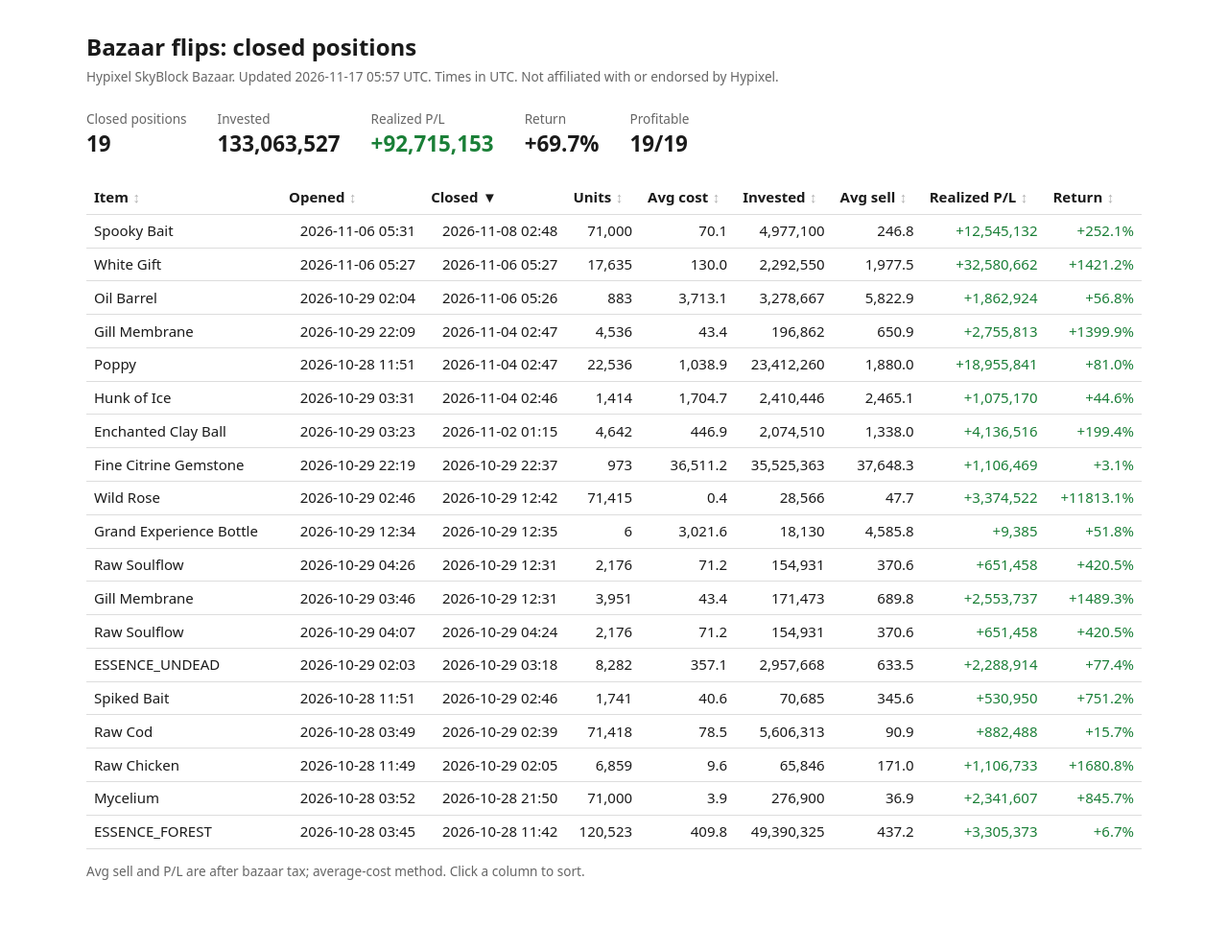
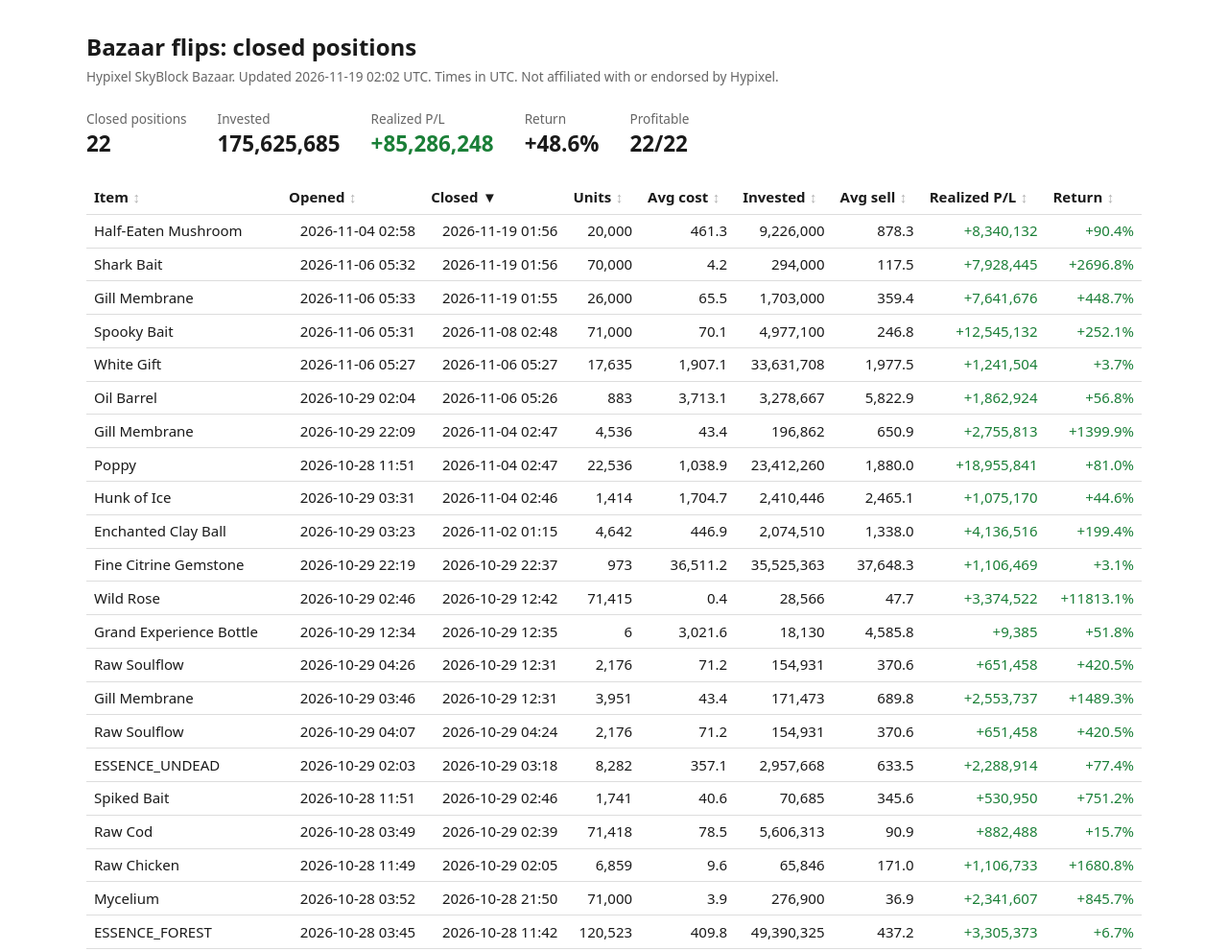
Before and after one commit to rylandhill/bazaar-flips, a plain HTML site: page index.html in a window 1280 px wide. Shown: the top 991 px of the page at 96% size. Before the commit the page ends 963 px from the top, so only its background shows below. Drawn offline with Linux system fonts and the light colour scheme.

Commit message:
Update closed positions (22)

```diff
--- a/index.html
+++ b/index.html
@@ -24,18 +24,21 @@ th[data-asc="0"]::after{content:"\25BC";opacity:1;color:var(--fg)}
 }
 </style></head><body>
 <h1>Bazaar flips: closed positions</h1>
-<div class="mut">Hypixel SkyBlock Bazaar. Updated 2026-11-17 05:57 UTC. Times in UTC.
+<div class="mut">Hypixel SkyBlock Bazaar. Updated 2026-11-19 02:02 UTC. Times in UTC.
 Not affiliated with or endorsed by Hypixel.</div>
 <div class="tiles">
-<div class="tile"><span class="mut">Closed positions</span><b>19</b></div>
-<div class="tile"><span class="mut">Invested</span><b>133,063,527</b></div>
-<div class="tile"><span class="mut">Realized P/L</span><b class="pos">+92,715,153</b></div>
-<div class="tile"><span class="mut">Return</span><b>+69.7%</b></div>
-<div class="tile"><span class="mut">Profitable</span><b>19/19</b></div>
+<div class="tile"><span class="mut">Closed positions</span><b>22</b></div>
+<div class="tile"><span class="mut">Invested</span><b>175,625,685</b></div>
+<div class="tile"><span class="mut">Realized P/L</span><b class="pos">+85,286,248</b></div>
+<div class="tile"><span class="mut">Return</span><b>+48.6%</b></div>
+<div class="tile"><span class="mut">Profitable</span><b>22/22</b></div>
 </div>
 <table><thead><tr><th data-i="0">Item</th><th data-i="1">Opened</th><th data-i="2" data-asc="0">Closed</th><th data-i="3">Units</th><th data-i="4">Avg cost</th><th data-i="5">Invested</th><th data-i="6">Avg sell</th><th data-i="7">Realized P/L</th><th data-i="8">Return</th></tr></thead><tbody>
+<tr><td data-label="Item" data-k="half-eaten mushroom">Half-Eaten Mushroom</td><td data-label="Opened" data-k="1793761086" style="text-align:right">2026-11-04 02:58</td><td data-label="Closed" data-k="1795053381" style="text-align:right">2026-11-19 01:56</td><td data-label="Units" data-k="20000.0" style="text-align:right">20,000</td><td data-label="Avg cost" data-k="461.3" style="text-align:right">461.3</td><td data-label="Invested" data-k="9226000.0" style="text-align:right">9,226,000</td><td data-label="Avg sell" data-k="878.306625" style="text-align:right">878.3</td><td data-label="Realized P/L" data-k="8340132.5" class="pos" style="text-align:right">+8,340,132</td><td data-label="Return" data-k="0.903981411229135" class="pos" style="text-align:right">+90.4%</td></tr>
+<tr><td data-label="Item" data-k="shark bait">Shark Bait</td><td data-label="Opened" data-k="1793943134" style="text-align:right">2026-11-06 05:32</td><td data-label="Closed" data-k="1795053364" style="text-align:right">2026-11-19 01:56</td><td data-label="Units" data-k="70000.0" style="text-align:right">70,000</td><td data-label="Avg cost" data-k="4.2" style="text-align:right">4.2</td><td data-label="Invested" data-k="294000.0" style="text-align:right">294,000</td><td data-label="Avg sell" data-k="117.4635" style="text-align:right">117.5</td><td data-label="Realized P/L" data-k="7928445.0" class="pos" style="text-align:right">+7,928,445</td><td data-label="Return" data-k="26.9675" class="pos" style="text-align:right">+2696.8%</td></tr>
+<tr><td data-label="Item" data-k="gill membrane">Gill Membrane</td><td data-label="Opened" data-k="1793943220" style="text-align:right">2026-11-06 05:33</td><td data-label="Closed" data-k="1795053307" style="text-align:right">2026-11-19 01:55</td><td data-label="Units" data-k="26000.0" style="text-align:right">26,000</td><td data-label="Avg cost" data-k="65.5" style="text-align:right">65.5</td><td data-label="Invested" data-k="1703000.0" style="text-align:right">1,703,000</td><td data-label="Avg sell" data-k="359.410625" style="text-align:right">359.4</td><td data-label="Realized P/L" data-k="7641676.25" class="pos" style="text-align:right">+7,641,676</td><td data-label="Return" data-k="4.487185114503816" class="pos" style="text-align:right">+448.7%</td></tr>
 <tr><td data-label="Item" data-k="spooky bait">Spooky Bait</td><td data-label="Opened" data-k="1793943093" style="text-align:right">2026-11-06 05:31</td><td data-label="Closed" data-k="1794106102" style="text-align:right">2026-11-08 02:48</td><td data-label="Units" data-k="71000.0" style="text-align:right">71,000</td><td data-label="Avg cost" data-k="70.1" style="text-align:right">70.1</td><td data-label="Invested" data-k="4977100.0" style="text-align:right">4,977,100</td><td data-label="Avg sell" data-k="246.792" style="text-align:right">246.8</td><td data-label="Realized P/L" data-k="12545132.0" class="pos" style="text-align:right">+12,545,132</td><td data-label="Return" data-k="2.520570613409415" class="pos" style="text-align:right">+252.1%</td></tr>
-<tr><td data-label="Item" data-k="white gift">White Gift</td><td data-label="Opened" data-k="1793942852" style="text-align:right">2026-11-06 05:27</td><td data-label="Closed" data-k="1793942862" style="text-align:right">2026-11-06 05:27</td><td data-label="Units" data-k="17635.0" style="text-align:right">17,635</td><td data-label="Avg cost" data-k="130.0" style="text-align:right">130.0</td><td data-label="Invested" data-k="2292550.0" style="text-align:right">2,292,550</td><td data-label="Avg sell" data-k="1977.5" style="text-align:right">1,977.5</td><td data-label="Realized P/L" data-k="32580662.5" class="pos" style="text-align:right">+32,580,662</td><td data-label="Return" data-k="14.211538461538462" class="pos" style="text-align:right">+1421.2%</td></tr>
+<tr><td data-label="Item" data-k="white gift">White Gift</td><td data-label="Opened" data-k="1793942852" style="text-align:right">2026-11-06 05:27</td><td data-label="Closed" data-k="1793942862" style="text-align:right">2026-11-06 05:27</td><td data-label="Units" data-k="17635.0" style="text-align:right">17,635</td><td data-label="Avg cost" data-k="1907.0999716472923" style="text-align:right">1,907.1</td><td data-label="Invested" data-k="33631708.0" style="text-align:right">33,631,708</td><td data-label="Avg sell" data-k="1977.5" style="text-align:right">1,977.5</td><td data-label="Realized P/L" data-k="1241504.5" class="pos" style="text-align:right">+1,241,504</td><td data-label="Return" data-k="0.03691470263716609" class="pos" style="text-align:right">+3.7%</td></tr>
 <tr><td data-label="Item" data-k="oil barrel">Oil Barrel</td><td data-label="Opened" data-k="1793239450" style="text-align:right">2026-10-29 02:04</td><td data-label="Closed" data-k="1793942766" style="text-align:right">2026-11-06 05:26</td><td data-label="Units" data-k="883.0" style="text-align:right">883</td><td data-label="Avg cost" data-k="3713.100000000001" style="text-align:right">3,713.1</td><td data-label="Invested" data-k="3278667.3000000007" style="text-align:right">3,278,667</td><td data-label="Avg sell" data-k="5822.867220838052" style="text-align:right">5,822.9</td><td data-label="Realized P/L" data-k="1862924.4559999995" class="pos" style="text-align:right">+1,862,924</td><td data-label="Return" data-k="0.5681956372944578" class="pos" style="text-align:right">+56.8%</td></tr>
 <tr><td data-label="Item" data-k="gill membrane">Gill Membrane</td><td data-label="Opened" data-k="1793311775" style="text-align:right">2026-10-29 22:09</td><td data-label="Closed" data-k="1793760435" style="text-align:right">2026-11-04 02:47</td><td data-label="Units" data-k="4536.0" style="text-align:right">4,536</td><td data-label="Avg cost" data-k="43.39999999999998" style="text-align:right">43.4</td><td data-label="Invested" data-k="196862.3999999999" style="text-align:right">196,862</td><td data-label="Avg sell" data-k="650.9425162037037" style="text-align:right">650.9</td><td data-label="Realized P/L" data-k="2755812.8535" class="pos" style="text-align:right">+2,755,813</td><td data-label="Return" data-k="13.99867548856461" class="pos" style="text-align:right">+1399.9%</td></tr>
 <tr><td data-label="Item" data-k="poppy">Poppy</td><td data-label="Opened" data-k="1793188277" style="text-align:right">2026-10-28 11:51</td><td data-label="Closed" data-k="1793760421" style="text-align:right">2026-11-04 02:47</td><td data-label="Units" data-k="22536.0" style="text-align:right">22,536</td><td data-label="Avg cost" data-k="1038.8826952582085" style="text-align:right">1,038.9</td><td data-label="Invested" data-k="23412260.420338985" style="text-align:right">23,412,260</td><td data-label="Avg sell" data-k="1880.018713674787" style="text-align:right">1,880.0</td><td data-label="Realized P/L" data-k="18955841.311036017" class="pos" style="text-align:right">+18,955,841</td><td data-label="Return" data-k="0.809654470380334" class="pos" style="text-align:right">+81.0%</td></tr>
```
